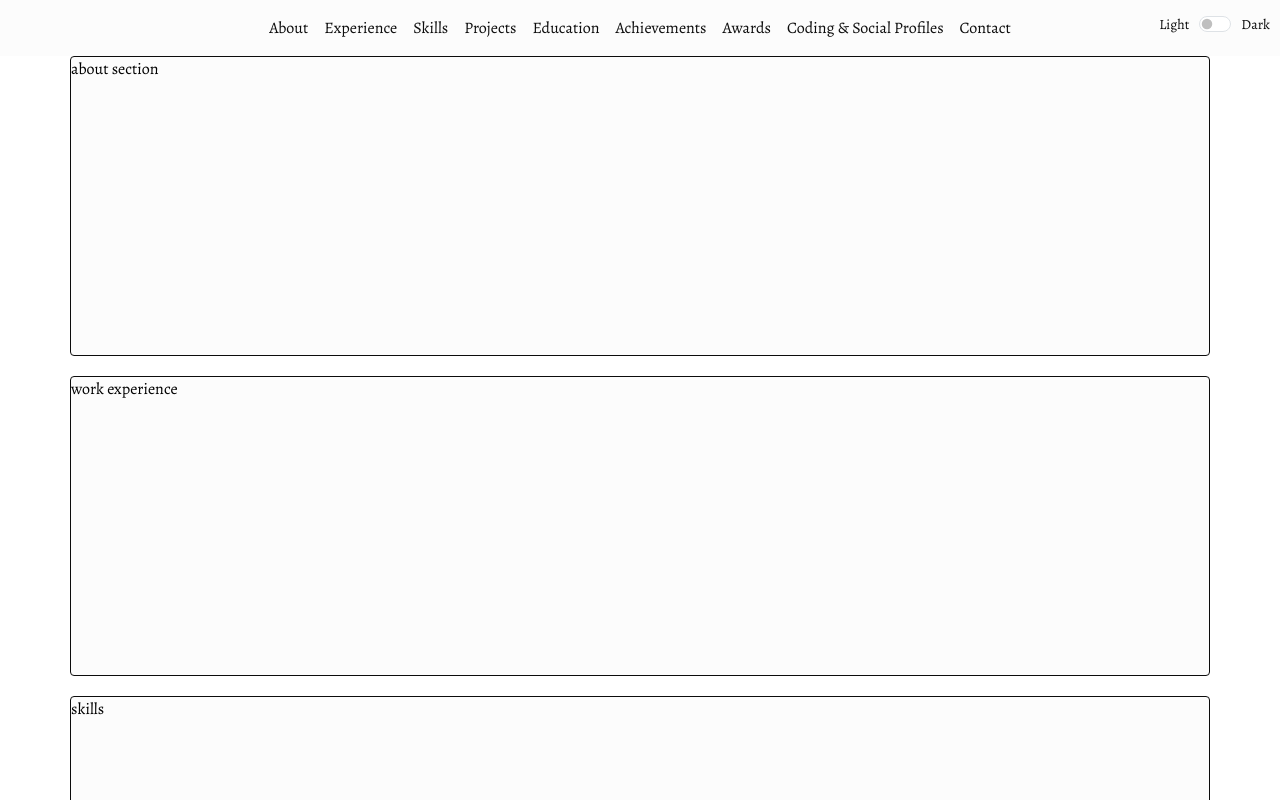
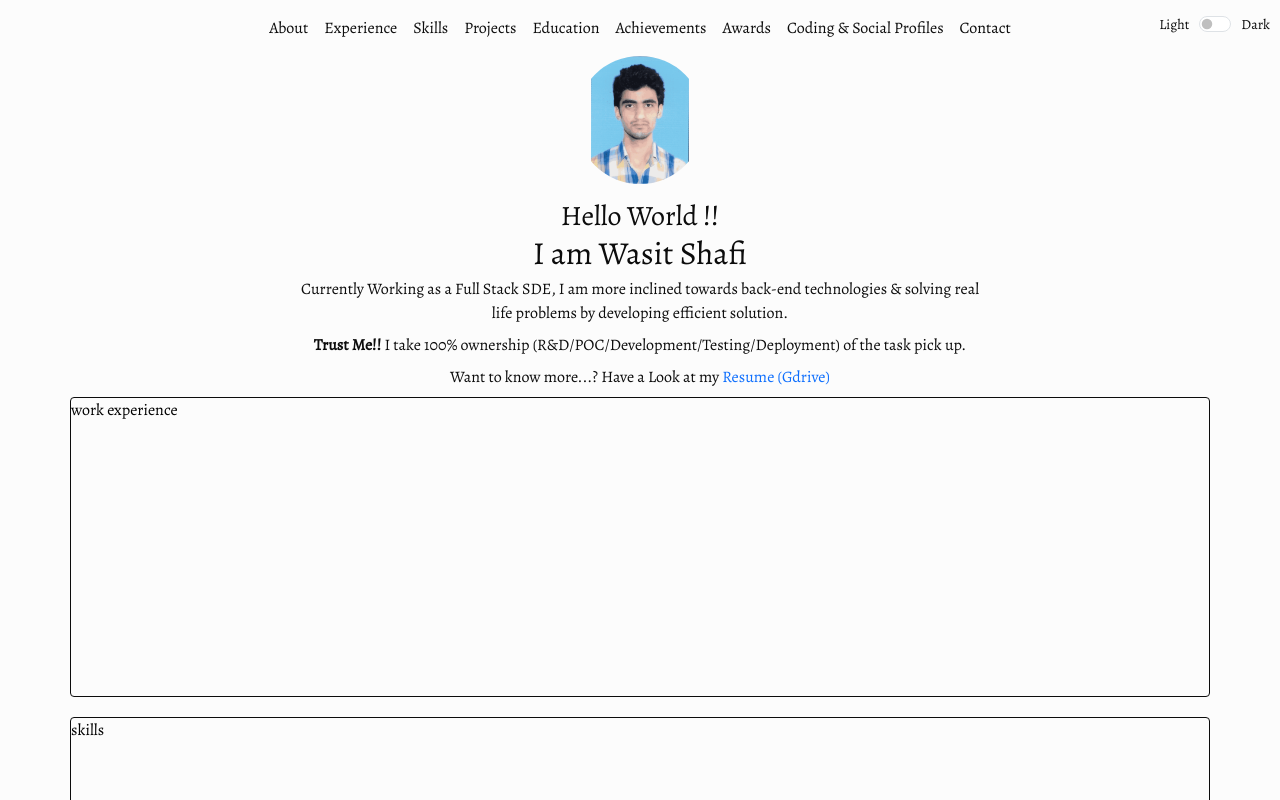
Before and after one commit to wasitshafi/wasitshafi.github.io, an Angular app: page / in a window 1280 px wide. Shown: the top 800 px of the page. Built offline with nearby package versions, Linux system fonts and the light colour scheme.

Commit message:
partial updated about  section

```diff
--- a/src/app/app.component.scss
+++ b/src/app/app.component.scss
@@ -11,3 +11,8 @@
 		font-size: fn-rem(18px);
 	}
 }
+
+.#{$style-prefix}app-wrapper {
+	background-color: var(--clr-primary-background);
+	color: var(--clr-primary-font);
+}
--- a/src/app/components/about/about.component.html
+++ b/src/app/components/about/about.component.html
@@ -1 +1,35 @@
-<p>about section</p>
+<section
+	id="{{ constants.homeSectionLinksId.ABOUT }}"
+	class="{{ constants.STYLE_PREFIX }}about-section"
+>
+	<div class="{{ constants.STYLE_PREFIX }}about-section-content">
+		<img
+			alt="profile_photo"
+			class="{{ constants.STYLE_PREFIX }}profile-photo"
+			src="../../../assets/images/wasit-shafi-frontal-face.png"
+		/>
+		<div class="{{ constants.STYLE_PREFIX }}about-details">
+			<h3 class="{{ constants.STYLE_PREFIX }}hello-world">Hello World !!</h3>
+			<h2 class="{{ constants.STYLE_PREFIX }}name-text">I am Wasit Shafi</h2>
+			<p>
+				Currently Working as a Full Stack SDE, I am more inclined towards
+				back-end technologies & solving real life problems by developing
+				efficient solution.
+			</p>
+			<p>
+				<b class="{{ constants.STYLE_PREFIX }}trust-me-bold">Trust Me!!</b> I
+				take 100% ownership (R&D/POC/Development/Testing/Deployment) of the task
+				pick up.
+			</p>
+			<p>
+				Want to know more...? Have a Look at my
+				<a
+					href="https://drive.google.com/file/d/1eOz6O41hRVIyxqi8sGNHxgQbtlunMi_N/view"
+					title="Open Google Drive Link"
+					target="_blank"
+					>Resume (Gdrive)</a
+				>
+			</p>
+		</div>
+	</div>
+</section>
--- a/src/app/components/about/about.component.scss
+++ b/src/app/components/about/about.component.scss
@@ -1 +1,54 @@
 @use 'main.scss' as *;
+
+.#{$style-prefix}about-section {
+	&-content {
+		display: flex;
+		flex-direction: column;
+		justify-content: center;
+		align-items: center;
+
+		.#{$style-prefix}profile-photo {
+			height: 128px;
+			width: 128px;
+			object-fit: contain;
+			object-position: center;
+			border-radius: 50%;
+			margin-bottom: 16px;
+		}
+
+		.#{$style-prefix}about-details {
+			max-width: fn-rem(680px);
+			flex: 1;
+			text-align: center;
+
+			.#{$style-prefix}hello-world,
+			.#{$style-prefix}name-text,
+			p,
+			p b {
+				background-color: var(--clr-primary-background);
+				color: var(--clr-primary-font);
+			}
+
+			.#{$style-prefix}hello-world {
+				margin: 0;
+			}
+
+			.#{$style-prefix}name-text {
+				margin: 0 0 5px 0;
+			}
+
+			p {
+				margin-bottom: 8px;
+
+				a {
+					text-decoration: none;
+
+					&:hover {
+						text-decoration: underline;
+						text-underline-offset: 4px;
+					}
+				}
+			}
+		}
+	}
+}
--- a/src/app/components/about/about.component.ts
+++ b/src/app/components/about/about.component.ts
@@ -1,8 +1,12 @@
 import { Component } from '@angular/core';
+
+import { Constants } from '@common';
 
 @Component({
 	selector: 'app-about',
 	templateUrl: './about.component.html',
 	styleUrls: ['./about.component.scss'],
 })
-export class AboutComponent {}
+export class AboutComponent {
+	constructor(public constants: Constants) {}
+}
--- a/src/app/layouts/footer/footer.component.scss
+++ b/src/app/layouts/footer/footer.component.scss
@@ -3,4 +3,6 @@
 .#{$style-prefix}footer-wrapper {
 	text-align: center;
 	margin: 15px 0;
+	background-color: var(--clr-primary-background);
+	color: var(--clr-primary-font);
 }
--- a/src/app/pages/home/home.component.html
+++ b/src/app/pages/home/home.component.html
@@ -5,9 +5,8 @@
 >
 	<div class="container-xl {{ constants.STYLE_PREFIX }}home-content">
 		<!-- About Section -->
-		<section id="{{ constants.homeSectionLinksId.ABOUT }}">
-			<app-about></app-about>
-		</section>
+		<app-about></app-about>
+
 		<!-- Work Experience Section -->
 
 		<section id="{{ constants.homeSectionLinksId.WORK_EXPERIENCE }}">
--- a/src/app/pages/home/home.component.scss
+++ b/src/app/pages/home/home.component.scss
@@ -6,6 +6,8 @@
 	justify-content: center;
 	align-items: center;
 	padding: 0 8px;
+	background-color: var(--clr-primary-background);
+	color: var(--clr-primary-font);
 
 	.#{$style-prefix}home-content {
 		padding: 0;
```
Also changed, not shown: src/assets/images/wasit-shafi-frontal-face.png (added).
